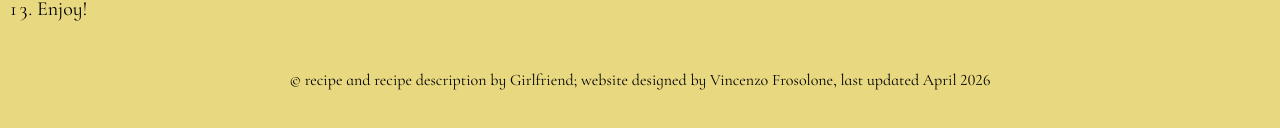
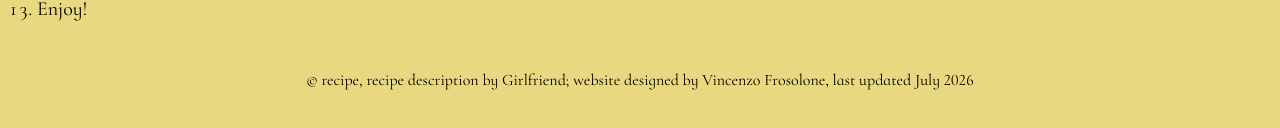
Before and after one commit to vincenzojf/Quicken-Pot-Pie, a plain HTML site: page index.html in a window 1280 px wide. Shown: the part 1524-1652 px from the top of the page. Drawn offline with Linux system fonts and the light colour scheme; a web font is replaced by a local one.

Commit message:
copyright date

```diff
--- a/index.html
+++ b/index.html
@@ -68,7 +68,7 @@
 </main>
 
   <footer>
-  <p class="copyright">&copy; recipe and recipe description by Girlfriend; website designed by Vincenzo Frosolone, last updated April 2026</p>
+  <p class="copyright">&copy; recipe, recipe description by Girlfriend; website designed by Vincenzo Frosolone, last updated July 2026</p>
   </footer>
 <br><br><br><br><br><br>
 
```
